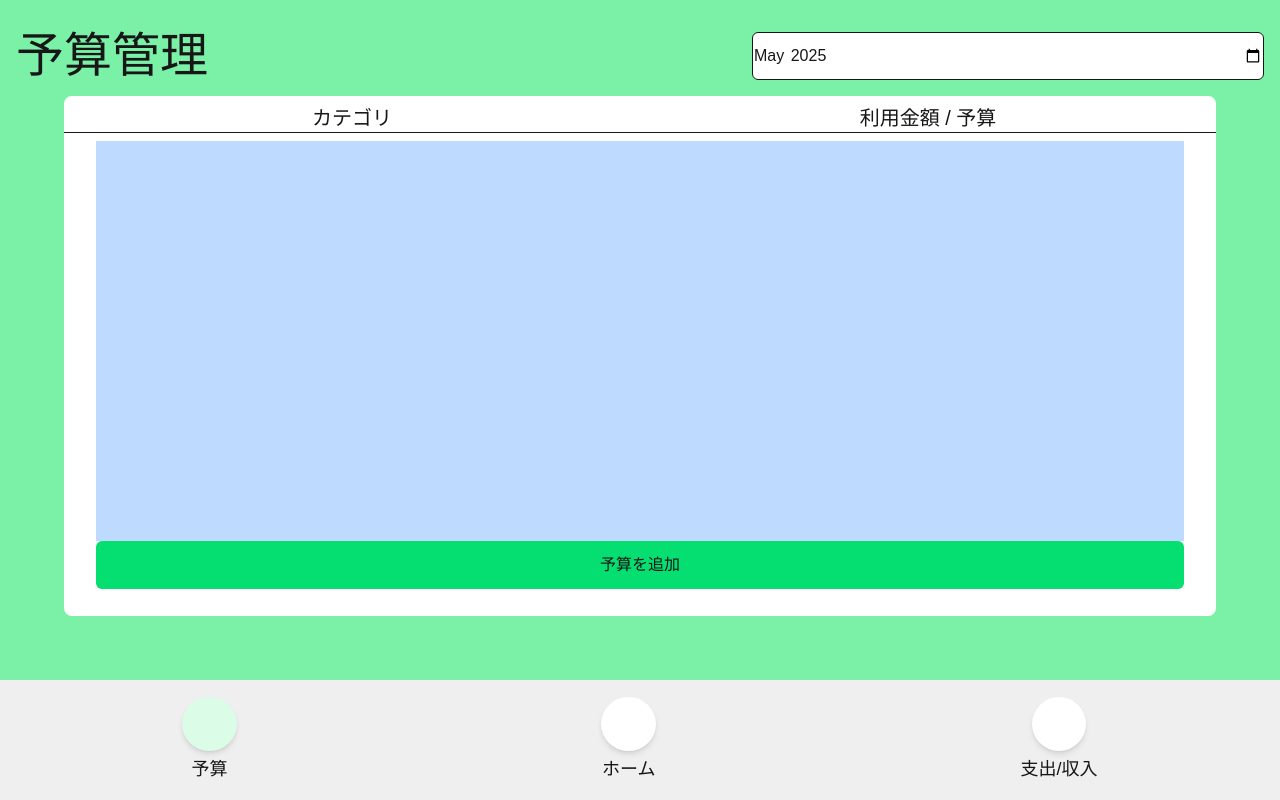
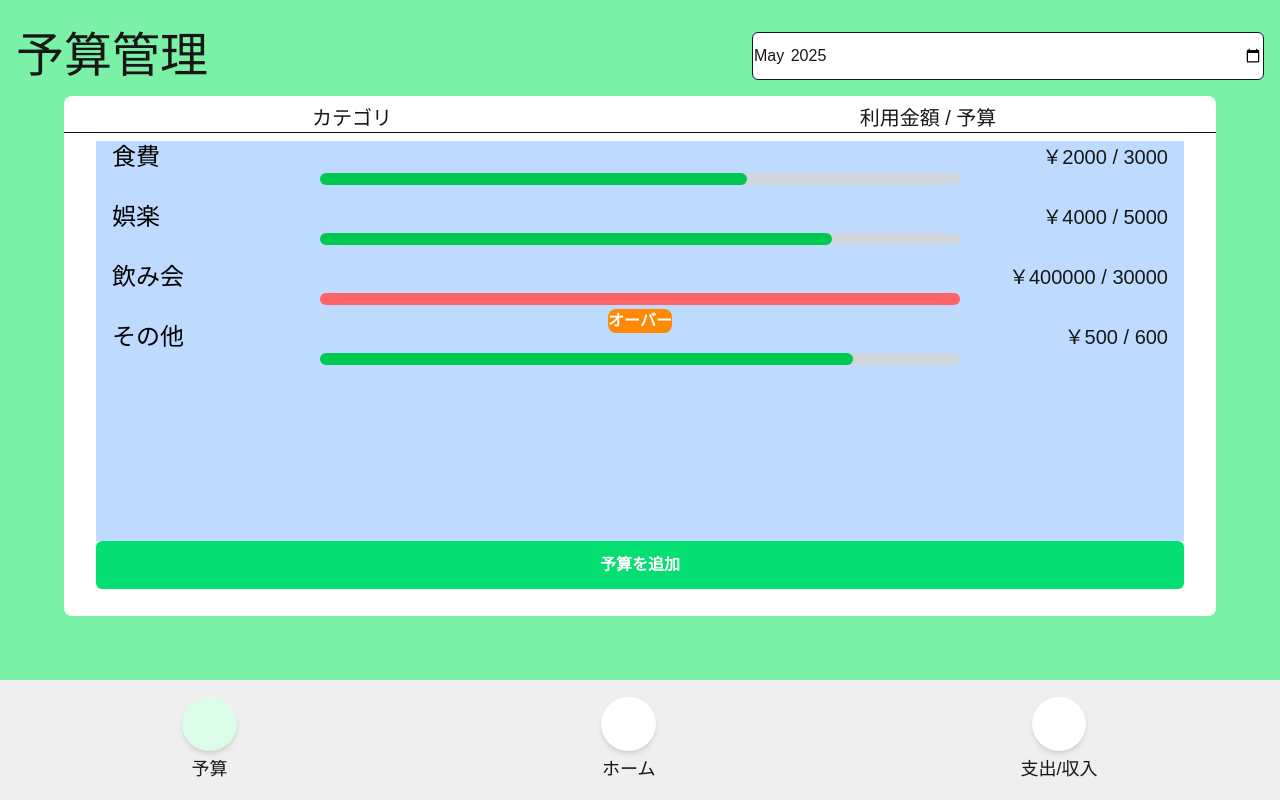
Before and after one commit to CA01971028/household_front, a Next.js app: page /budget in a window 1280 px wide. Built offline with nearby package versions, Linux system fonts and the light colour scheme; some icons are missing.

Commit message:
予算管理画面のカテゴリ別にバーを表示
予算利用率によってバーの色を変化＆警告を表示

```diff
--- a/src/app/budget/page.tsx
+++ b/src/app/budget/page.tsx
@@ -3,7 +3,38 @@ import { useState } from "react";
 import ButtonIcon from "@/components/ButtonIcon";
 import Link from "next/link";
 
+type BudgetData = Record<string, [number, number]>;
+
+type ResponseData = {
+  data: BudgetData;
+  result: boolean;
+};
+
+
+
 const page = () => {
+
+    // const [responseData,setResponseData] = useState<ResponseData>(
+    //     {
+    //         "data":{
+    //                 //配列の前が実際に利用した金額。後が設定した予算を入れる
+    //                 "食費":[2000,3000],
+    //                 "娯楽":[4000,5000],
+    //                 "飲み会":[400000,30000],
+    //                 "その他":[500,600]
+    //             },
+    //         "result":true
+    //     })
+    const responseData:ResponseData ={
+            "data":{
+                    //配列の前が実際に利用した金額。後が設定した予算を入れる
+                    "食費":[2000,3000],
+                    "娯楽":[4000,5000],
+                    "飲み会":[400000,30000],
+                    "その他":[500,600]
+                },
+            "result":true
+        }
 
     // 月の値を管理
     const [selectedMonth, setSelectedMonth] = useState<string>('2025-05');
@@ -13,6 +44,16 @@ const page = () => {
         setSelectedMonth(e.target.value);
         console.log(selectedMonth);
     };
+
+    // 予算と実際の利用額を計算
+    const calculate = (amount:number,budget:number) =>{
+        const result = (amount / budget) * 100;
+        if (result > 100){
+            return 100;
+        }else{
+            return result;
+        }
+    }
 
     return (
         <div className="h-[100svh] w-screen overflow-hidden bg-green-300">
@@ -37,13 +78,37 @@ const page = () => {
                     <div className="text-xl">利用金額 / 予算</div>
                 </div>
                 <hr />
+                {/* バーを表示 */}
                 <div className="h-[50svh] w-[85vw] mt-2 mx-auto bg-blue-200 ">
+                    {/* 1つのバーを表示 */}
+                    {Object.entries(responseData.data).map(([category, [amount, budget]]) => {
+                        const rocate = calculate(amount, budget);
+                        return (
+                                <div key={category} className="mb-4">
+                                <div className="flex justify-between items-center px-4">
+                                    <div className="text-2xl text-black">{category}</div>
+                                    <div className="text-xl">￥{amount} / {budget}</div>
+                                </div>
+                                <div className="w-[80vw] max-w-screen-sm h-3 mx-auto bg-gray-300 rounded-full relative">
+                                    <div
+                                    className={`${rocate === 100 ? 'bg-red-400' : 'bg-green-500'} h-3 rounded-full transition-width duration-500 ease-in-out`}
+                                    style={{ width: `${rocate}%` }}
+                                    ></div>
+                                    {rocate === 100 && (
+                                    <div className="absolute top-full left-1/2 transform -translate-x-1/2 mt-1 font-bold bg-orange-400  text-white rounded-lg">
+                                        オーバー
+                                    </div>
+                                    )}
+                                </div>
+                                </div>
+                        );
+                    })}
+                </div>
 
-                </div>
+                {/* 予算を追加するページに飛ばす */}
                 <Link href="/budget/add">
-                    <div className="flex justify-center items-center w-[85vw] h-[6svh] mx-auto font-color-white bg-green-400 rounded-md">予算を追加</div>
+                    <div className="flex justify-center items-center w-[85vw] h-[6svh] mx-auto font-color-white bg-green-400 text-white font-bold rounded-md ">予算を追加</div>
                 </Link>
-
             </div>
 
             {/* フッター */}
```
